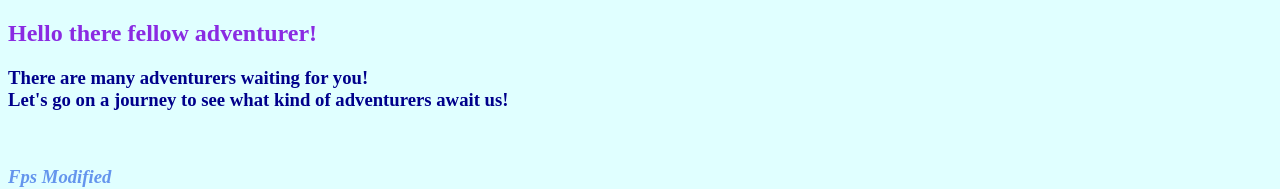
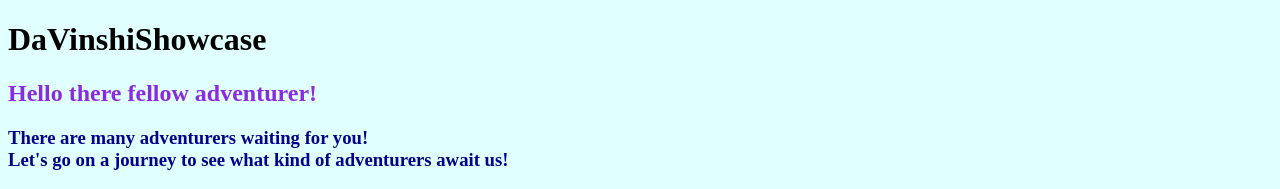
Before and after one commit to 0443404/DaVinshiShowcase.github.io, a plain HTML site: page index.html in a window 1280 px wide. Shown: the top 189 px of the page. Drawn offline with Linux system fonts and the light colour scheme.

Commit message:
index.html

```diff
--- a/index.html
+++ b/index.html
@@ -7,6 +7,7 @@
 
   </head>
   <body style="background-color:lightcyan">
+    <h1>DaVinshiShowcase<h1>
     <h2 class="hi">Hello there fellow adventurer!</h2>
     <h3 class="many">There are many adventurers waiting for you!
       <br>
```
